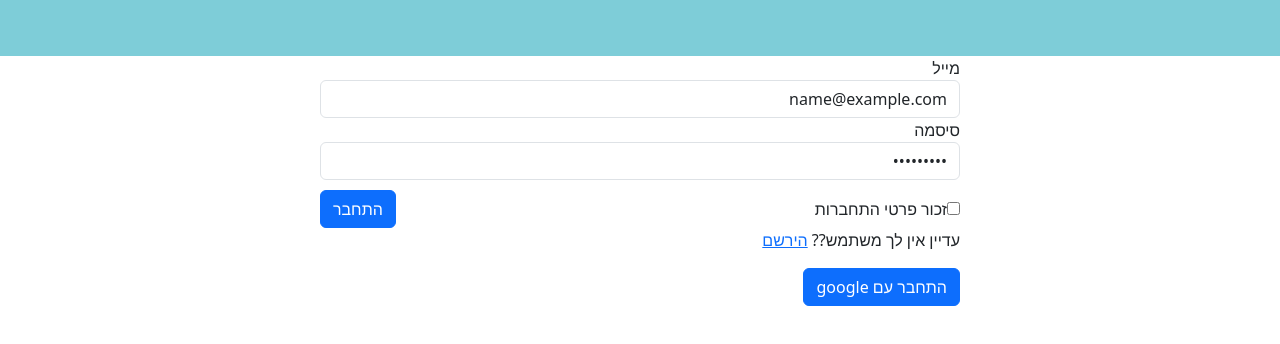
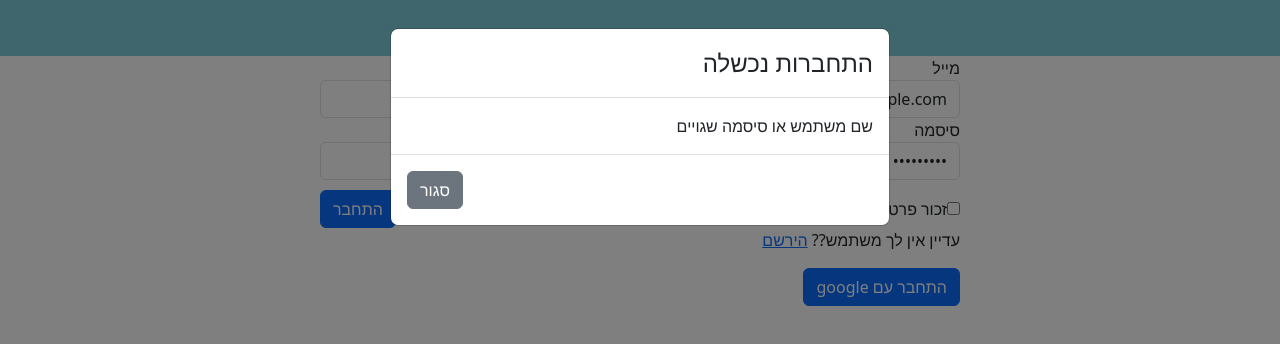
Before and after one commit to Shaked-abdu/web, a React (Vite) app in the folder frontend/front/: page / in a window 1280 px wide. Both pictures are taken after typing "name@example.com", "Sample123" into the empty fields and a click on the button "התחבר". Shown: the top 344 px of the page. Built offline with nearby package versions, Linux system fonts and the light colour scheme; no server answers.

Commit message:
add login failed popup

```diff
--- a/frontend/front/src/App.tsx
+++ b/frontend/front/src/App.tsx
@@ -14,6 +14,8 @@
 import Extra from "./Extra";
 import { RegistrationFormData } from "./Register";
 import Google from "./Google";
+import { Modal, Button } from 'react-bootstrap';
+
 
 const App = () => {
   const navigate = useNavigate();
@@ -30,6 +32,8 @@
   const [user, setUser] = useState<IUser | null>(null);
   const [email, setEmail] = useState<string>("");
   const [isGoogle, setIsGoogle] = useState<boolean>(false);
+  const [showPopup, setShowPopup] = useState(false);
+
 
   useEffect(() => {
     if (email) {
@@ -141,6 +145,7 @@
       })
       .catch((error) => {
         console.log(error);
+        setShowPopup(true);
       });
   };
 
@@ -190,6 +195,9 @@
     setIsGoogle(true);
     navigate("/posts");
   };
+
+  const handleClose = () => setShowPopup(false);
+
 
   return (
     <>
@@ -246,6 +254,19 @@
         />
         <Route path="Extra" element={<Extra />} />
       </Routes>
+      <Modal show={showPopup} onHide={handleClose} dir="rtl">
+        <Modal.Header>
+          <Modal.Title>התחברות נכשלה</Modal.Title>
+        </Modal.Header>
+        <Modal.Body>
+          שם משתמש או סיסמה שגויים
+        </Modal.Body>
+        <Modal.Footer>
+          <Button variant="secondary" onClick={handleClose}>
+            סגור
+          </Button>
+        </Modal.Footer>
+      </Modal>
     </>
   );
 };
```
